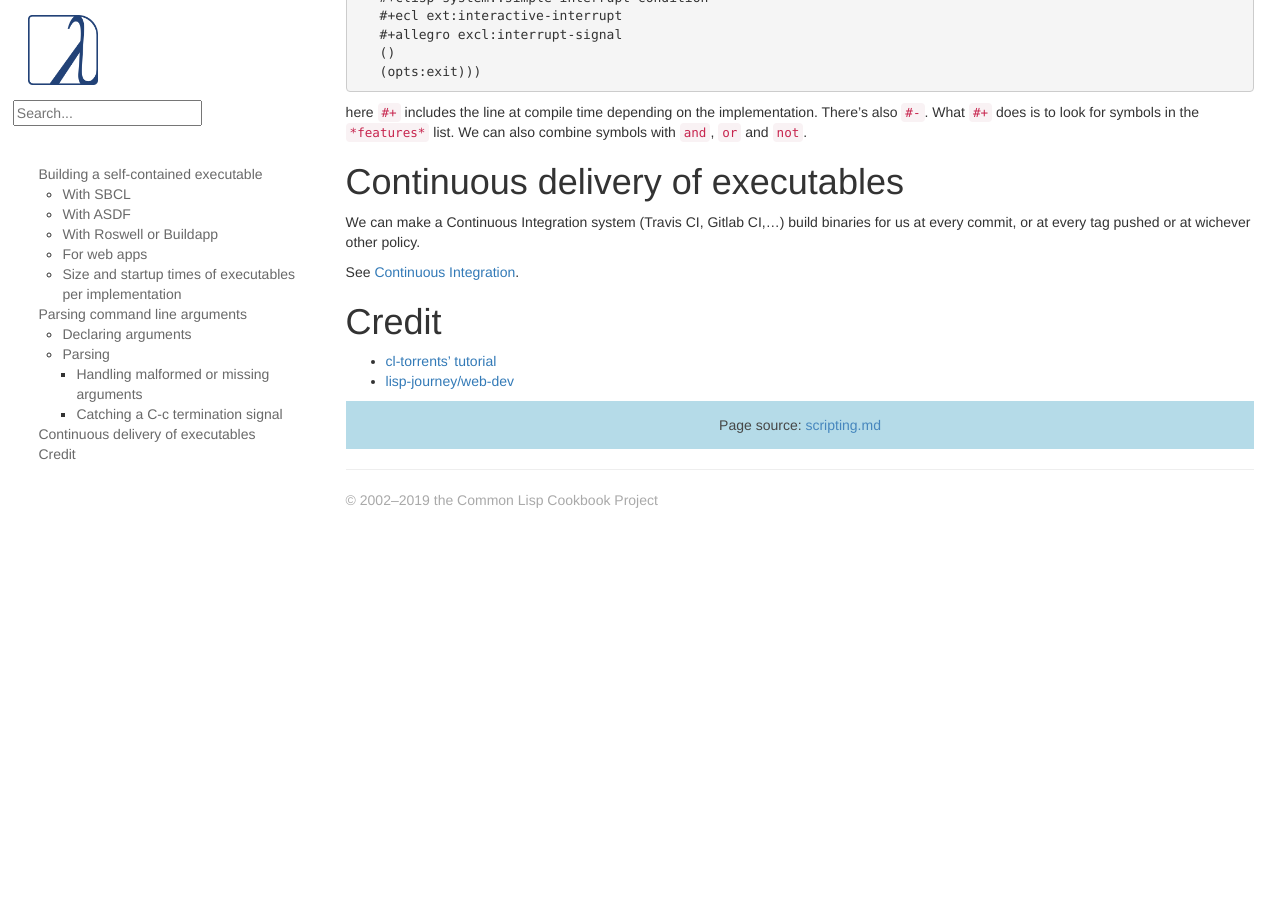
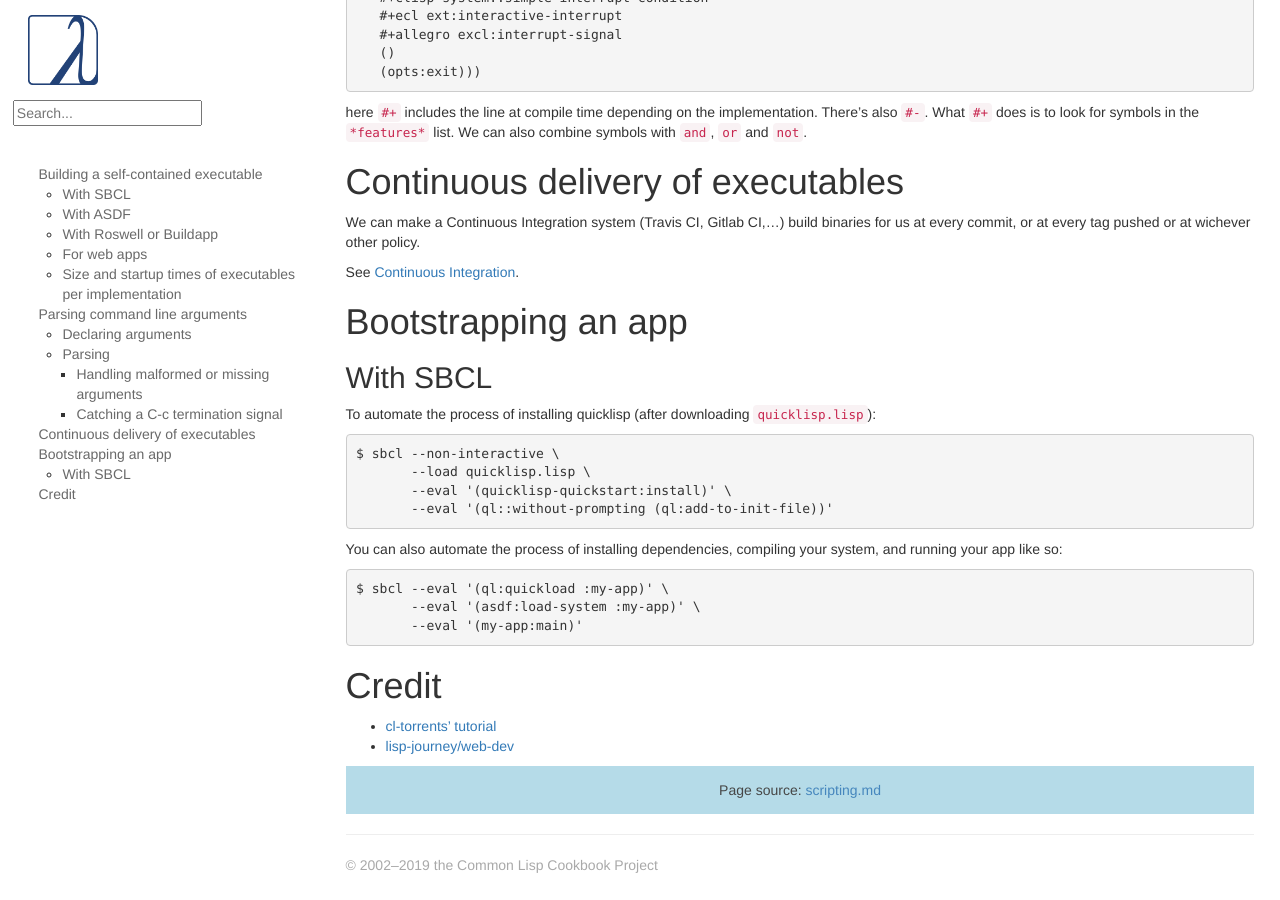
Before and after one commit to LispCookbook/cl-cookbook, a Jekyll site: the page built from scripting.md, in a window 1280 px wide and 900 px high, scrolled down 5951 px. Built offline with Jekyll 4.4.1, drawn with Linux system fonts in a browser that asks for light colours; before the commit the page ends 6487 px from its top, so only the background shows below that.

Commit message:
Added tips for bootstrapping an app (SBCL)

```diff
--- a/scripting.md
+++ b/scripting.md
@@ -419,6 +419,25 @@ wichever other policy.
 
 See [Continuous Integration](testing.html#continuous-integration).
 
+# Bootstrapping an app
+
+## With SBCL
+
+To automate the process of installing quicklisp (after downloading `quicklisp.lisp`):
+~~~
+$ sbcl --non-interactive \
+       --load quicklisp.lisp \
+       --eval '(quicklisp-quickstart:install)' \
+       --eval '(ql::without-prompting (ql:add-to-init-file))'
+~~~
+
+You can also automate the process of installing dependencies, compiling your system, and running your app like so:
+~~~
+$ sbcl --eval '(ql:quickload :my-app)' \
+       --eval '(asdf:load-system :my-app)' \
+       --eval '(my-app:main)'
+~~~
+
 # Credit
 
 * [cl-torrents' tutorial](https://vindarel.github.io/cl-torrents/tutorial.html)
```
